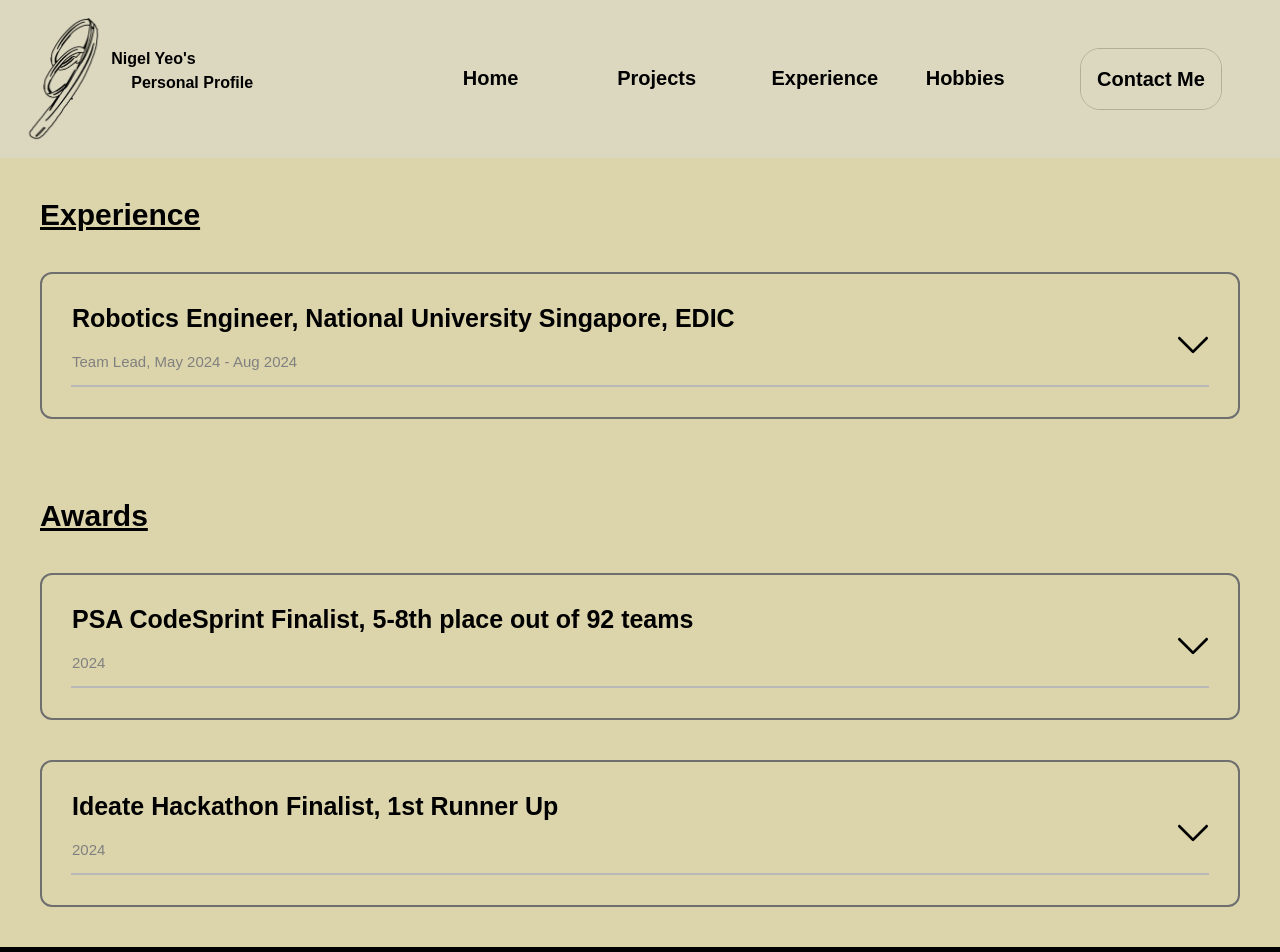
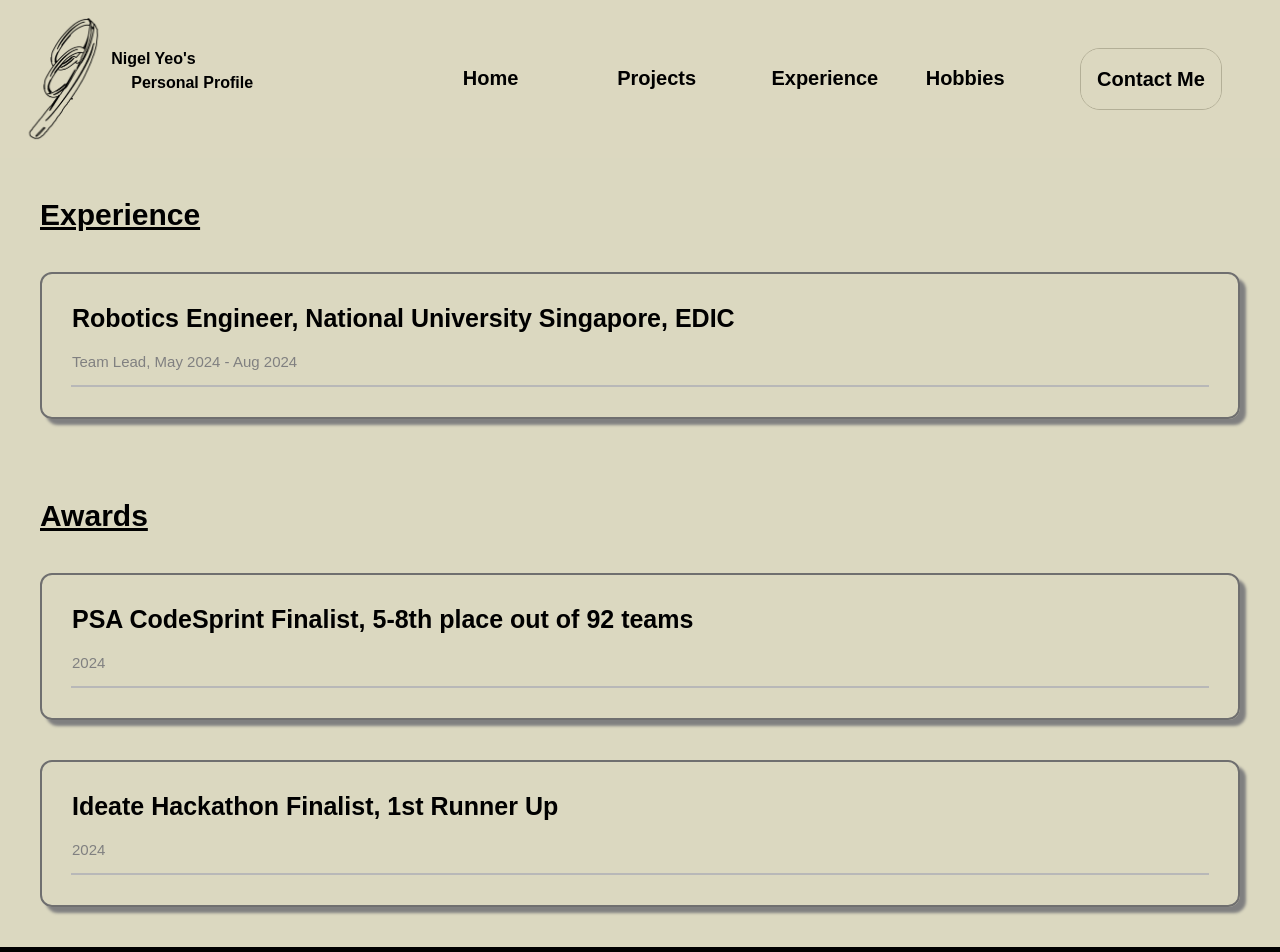
Before and after one commit to NigelYeoTW/nigelyeo, a React (Create React App) app in the folder body/: page /ExpAwards in a window 1280 px wide. Shown: the top 952 px of the page. Built offline with nearby package versions, Linux system fonts and the light colour scheme; grey boxes are pictures that could not be loaded.

Commit message:
Beatify some areas

```diff
--- a/body/src/exp_awards/ExpAwardsBody.css
+++ b/body/src/exp_awards/ExpAwardsBody.css
@@ -10,6 +10,19 @@ div.exp-awards-container {
   margin-top: 0;
   border-radius: 12px;
   border: 2px solid rgb(111, 111, 111);
+  box-shadow: 6px 6px 3px grey;
+  cursor: pointer;
+}
+
+div.exp-awards-container:hover {
+  background-color: black;
+  box-shadow: 6px 6px 3px grey;
+  transition: background-color 0.3s ease-in-out;
+}
+
+div.exp-awards-container:hover strong{
+  transition: color 0.3s ease-in-out;
+  color: white;
 }
 
 div.exp-awards-header {
@@ -33,6 +46,7 @@ div.exp-awards-body {
   display: flex;
   flex-direction: column;
   font-family: Neuemontreal, sans-serif;
+  background-color: #dbd8c0;
 }
 
 span.category {
@@ -46,6 +60,7 @@ span.category {
 div.written p {
   /* display: none; */
   /* visibility: hidden; */
+  color: white;
 }
 
 div.experience-grid, div.awards-grid-two {
--- a/body/src/exp_awards/ExpAwardsBody.js
+++ b/body/src/exp_awards/ExpAwardsBody.js
@@ -56,15 +56,15 @@ function ExpAwardsBody() {
   return (
     <div className="exp-awards-body">
       <span className='category'>Experience</span>
-      <div className='exp-awards-container'>
+      <div className='exp-awards-container' onClick={displayContent1} style={{backgroundColor: maxHeight1 ? '#000' : ""}}>
         <div className='exp-awards-header'>
           <div className='exp-awards-summary'>
-            <strong className='title'>Robotics Engineer, National University Singapore, EDIC</strong>
+            <strong className='title' style={{color: maxHeight1 ? "#fff" : ""}}>Robotics Engineer, National University Singapore, EDIC</strong>
             <p className='role'>Team Lead, May 2024 - Aug 2024</p>
           </div>
-          <div className="down-arrow-container">
+          {/* <div className="down-arrow-container">
             <img src={downArrow} className="down" onClick={displayContent1}></img>
-          </div>
+          </div> */}
         </div>
         <div className='dividor'></div>
         <div className='collapsable1' style={{maxHeight: maxHeight1 ? maxHeight1 : 0}}>
@@ -98,15 +98,15 @@ function ExpAwardsBody() {
         </div>
       </div>
       <span className='category'>Awards</span>
-      <div className='exp-awards-container'>
+      <div className='exp-awards-container' onClick={displayContent2} style={{backgroundColor: maxHeight2 ? '#000' : ""}}>
         <div className='exp-awards-header'>
           <div className='exp-awards-summary'>
-            <strong className='title'>PSA CodeSprint Finalist, 5-8th place out of 92 teams</strong>
+            <strong className='title' style={{color: maxHeight2 ? "#fff" : ""}}>PSA CodeSprint Finalist, 5-8th place out of 92 teams</strong>
             <p className='role'>2024</p>
           </div>
-          <div className="down-arrow-container">
+          {/* <div className="down-arrow-container">
             <img src={downArrow} className="down" onClick={displayContent2}></img>
-          </div>
+          </div> */}
         </div>
         <div className='dividor'></div>
         <div className='collapsable2' style={{maxHeight: maxHeight2 ? maxHeight2 : 0}}>
@@ -140,15 +140,15 @@ function ExpAwardsBody() {
         </div>
         </div>
       </div>
-      <div className='exp-awards-container'>
+      <div className='exp-awards-container' onClick={displayContent3} style={{backgroundColor: maxHeight3 ? '#000' : ""}}>
         <div className='exp-awards-header'>
           <div className='exp-awards-summary'>
-            <strong className='title'>Ideate Hackathon Finalist, 1st Runner Up</strong>
+            <strong className='title' style={{color: maxHeight3 ? "#fff" : ""}}>Ideate Hackathon Finalist, 1st Runner Up</strong>
             <p className='role'>2024</p>
           </div>
-          <div className="down-arrow-container">
+          {/* <div className="down-arrow-container">
             <img src={downArrow} className="down" onClick={displayContent3}></img>
-          </div>
+          </div> */}
         </div>
         <div className='dividor'></div>
         <div className='collapsable3' style={{maxHeight: maxHeight3 ? maxHeight3 : 0}}>
--- a/body/src/hobbies/HobbiesBody.css
+++ b/body/src/hobbies/HobbiesBody.css
@@ -5,6 +5,10 @@
 @font-face {
   font-family: 'cursive';
   src: url("GreatVibes-Regular.ttf");
+}
+
+div.hobbies-overall {
+  background-color: #dbd8c0;
 }
 
 .grey-text {
--- a/body/src/hobbies/HobbiesBody.js
+++ b/body/src/hobbies/HobbiesBody.js
@@ -60,7 +60,7 @@ function HobbiesBody() {
   }, [isArchive])
 
   return (
-    <div>
+    <div className='hobbies-overall'>
       <div className='phone-image-container'>
         <img src={phone} className='phone-image'></img>
         <div className='contents-container'>
--- a/body/src/main_page/MainPageTop.css
+++ b/body/src/main_page/MainPageTop.css
@@ -13,7 +13,7 @@ div.hero {
   position: relative;
   justify-content: center;
   align-items: center;
-  background-color: #dcd8c0;
+  background-color: #dbd8c0;
   /* overflow: hidden; */
   /* min-width: fit-content; */
 }
--- a/body/src/proj/ProjBody.css
+++ b/body/src/proj/ProjBody.css
@@ -1,6 +1,7 @@
 div.proj-overall {
   position: relative;
   overflow: hidden;
+  background-color: #dbd8c0;
 }
 
 div.overlay {
@@ -37,23 +38,24 @@ div.proj-container {
   display: flex;
   height: 300px;
   width: 474px;
-  border: 1px solid black;
-  border-radius: 15px;
+  /* border: 1px solid black; */
+  border-radius: 25px;
   overflow: hidden;
   justify-content: center;
   align-items: center;
 }
 
 div.proj-title-container {
-  padding: 15px;
+  /* padding: 15px; */
   padding-top: 0;
 }
 
 p.proj-title {
   display: inline-block;
-  font-weight: bold;
+  /* font-weight: bold; */
   font-size: 20px;
   text-wrap:initial;
+  font-family: Arial, Helvetica, sans-serif;
 }
 
 p.proj-details {
```
